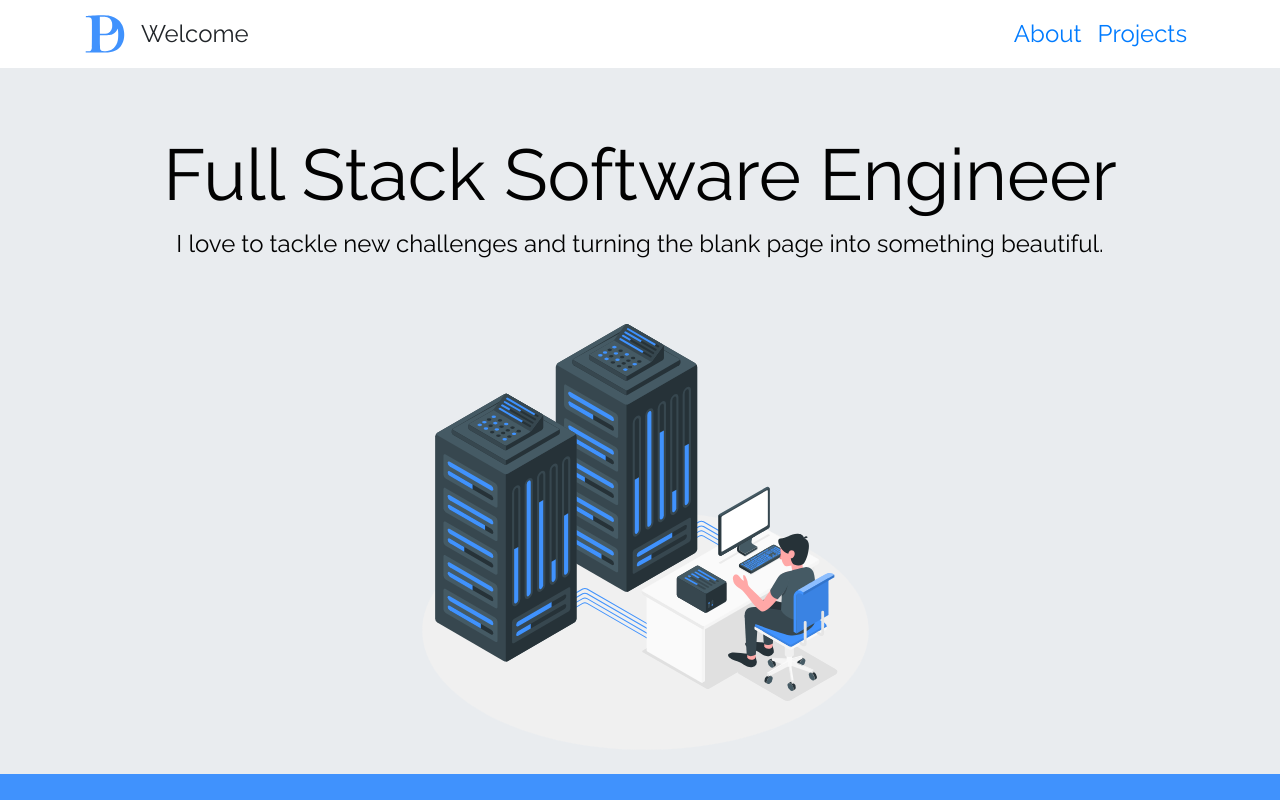
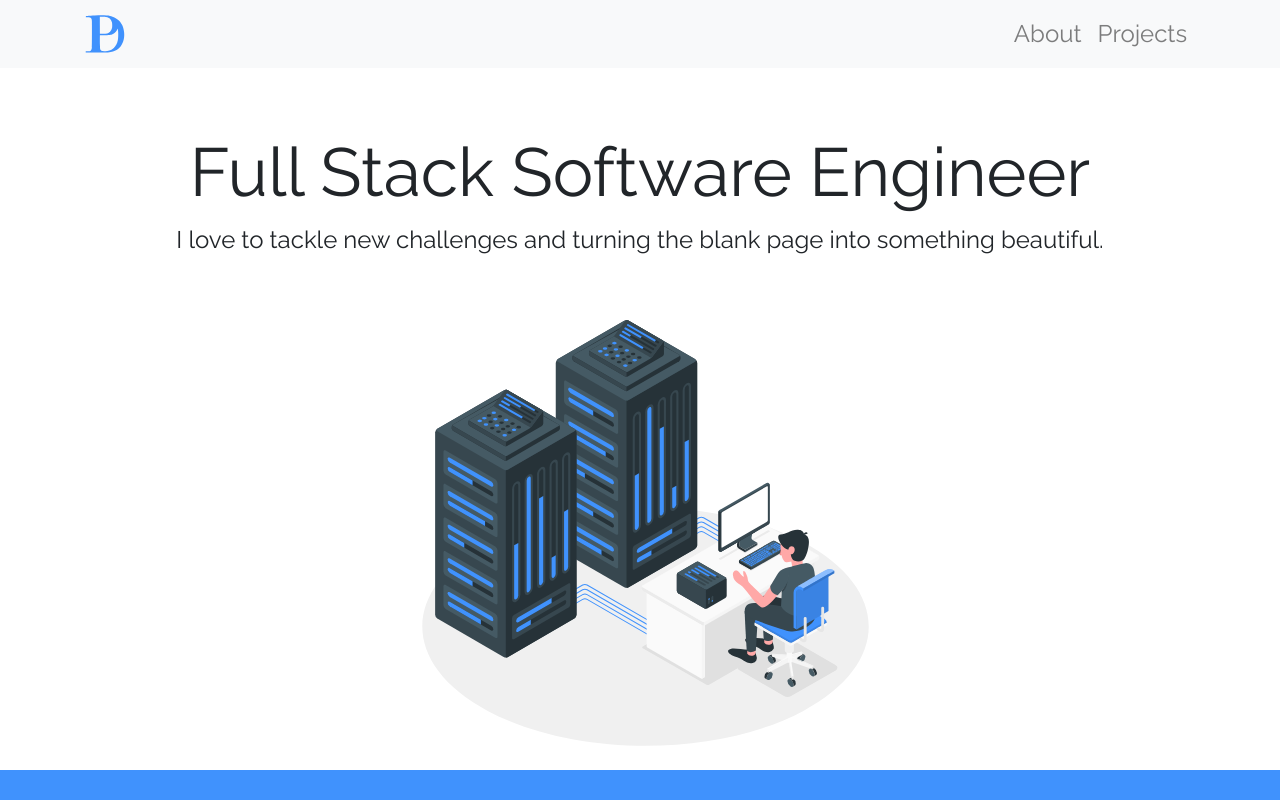
Before and after one commit to prestondoris/preston-doris, a React (Create React App) app: page / in a window 1280 px wide. Shown: the top 800 px of the page. Built offline with nearby package versions, Linux system fonts and the light colour scheme.

Commit message:
Update Navbar styles and content

```diff
--- a/src/AppBody.css
+++ b/src/AppBody.css
@@ -1,6 +1,5 @@
 .skills-container {
     width: 95%;
-    height: 60rem;
     border-radius: 10px;
     background-color: white;
     margin: 6rem auto;
@@ -9,11 +8,14 @@
     flex-wrap: wrap;
     flex-direction: row;
     color: black;
-    font-weight: ;
 }
 
 .skills {
   width: 33.33%;
+}
+
+#jumboHeader {
+  font-size: 4.25em;
 }
 
 .w-border {
@@ -25,4 +27,11 @@
   .skills {
     width: 100%;
   }
+  .w-border {
+    border-bottom: solid 1px #d7dbde;
+  }
+
+  #jumboHeader {
+    font-size: 3.5em;
+  }
 }
--- a/src/AppBody.js
+++ b/src/AppBody.js
@@ -5,9 +5,9 @@ import Skills from './Skills'
 
 function AppBody() {
   return (
-    <div style={{ width: '100%', height: '100vh', color: '#020202'}}>
-      <Jumbotron fluid style={{ margin: 0}}>
-        <h1 style={{fontSize: '4.5em'}}>Full Stack Software Engineer</h1>
+    <div style={{ width: '100%', height: '100vh'}}>
+      <Jumbotron fluid style={{ margin: '0', backgroundColor:'white'}}>
+        <h1 id="jumboHeader">Full Stack Software Engineer</h1>
         <p style={{ fontSize: '1.5em' }}>I love to tackle new challenges and turning the blank page into something beautiful.</p>
         <img style={{ width: '40%', margin: '0 auto' }} src={server} alt='person sitting at desk in front of server illustration'></img>
       </Jumbotron>
--- a/src/Navbar.js
+++ b/src/Navbar.js
@@ -1,31 +1,17 @@
 import React from 'react'
-import { Navbar, Nav/*, NavDropdown*/, Container } from 'react-bootstrap'
+import { Navbar, Nav, Container } from 'react-bootstrap'
 import LOGO from './LOGO2.svg'
 
 function NavBar() {
-  let navLinkStyles = {
-    textDecoration: 'none',
-    color: 'black'
-  }
   return (
-    <Navbar style={{fontSize: '1.5rem', backgroundColor: 'white'}} collapseOnSelect expand="lg" bg="" variant="">
+    <Navbar style={{fontSize: '1.5rem'}} collapseOnSelect expand="lg" bg="light" variant="light">
       <Container>
         <Navbar.Brand><img style={{ width: '2em' }} src={LOGO} alt='prestondoris.com logo'></img></Navbar.Brand>
-        <Nav>
-          <Nav.Item>Welcome</Nav.Item>
-        </Nav>
         <Navbar.Toggle aria-controls="responsive-navbar-nav" />
         <Navbar.Collapse className="justify-content-end" id="responsive-navbar-nav">
-          <Nav >
-            <Nav.Link styles={navLinkStyles} href="#about">About</Nav.Link>
-            <Nav.Link styles={navLinkStyles} href="#projects">Projects</Nav.Link>
-            {/* <NavDropdown title="Dropdown" id="collasible-nav-dropdown">
-              <NavDropdown.Item href="#action/3.1">Action</NavDropdown.Item>
-              <NavDropdown.Item href="#action/3.2">Another action</NavDropdown.Item>
-              <NavDropdown.Item href="#action/3.3">Something</NavDropdown.Item>
-              <NavDropdown.Divider />
-              <NavDropdown.Item href="#action/3.4">Separated link</NavDropdown.Item>
-            </NavDropdown> */}
+          <Nav>
+            <Nav.Link href="#about">About</Nav.Link>
+            <Nav.Link href="#projects">Projects</Nav.Link>
           </Nav>
         </Navbar.Collapse>
       </Container>
```
